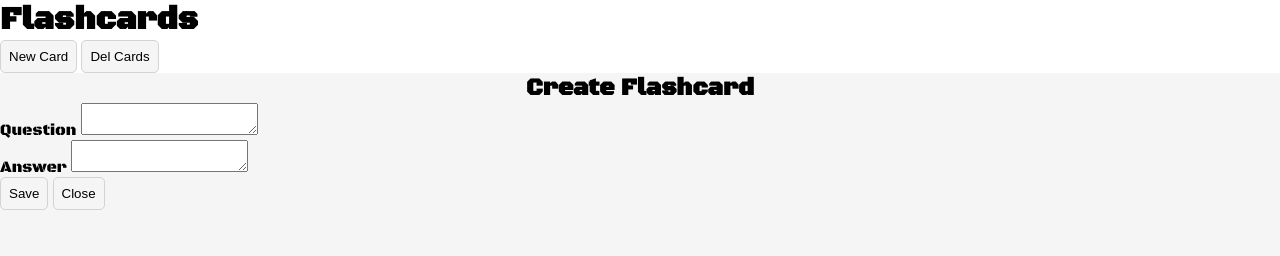
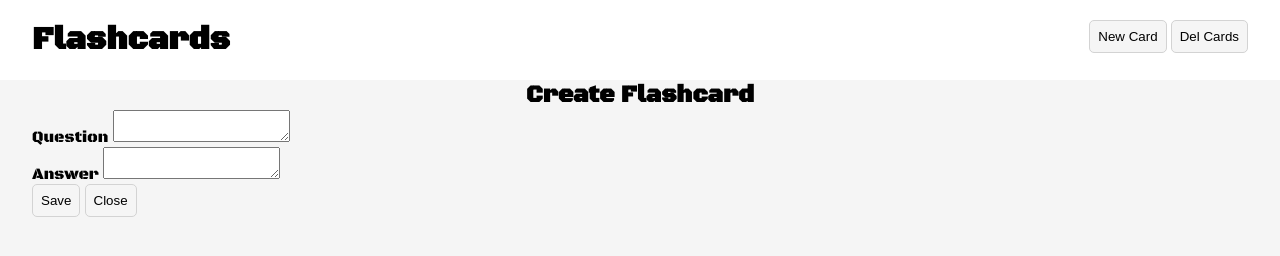
Before and after one commit to claudiahW/flash-cards, a plain HTML site: page index.html in a window 1280 px wide. Drawn offline with Linux system fonts and the light colour scheme.

Commit message:
style nav container

```diff
--- a/style.css
+++ b/style.css
@@ -26,3 +26,19 @@ button{
     border-radius: 5px;
     background-color: whitesmoke;
 }
+button:hover{
+    background-color: rgba(0, 0, 0, 0.1);
+}
+.container{
+    width: 95%;
+    margin:auto;
+}
+
+.nav{
+    display: flex;
+    justify-content: space-between;
+    width: 100%;
+    margin: auto;
+    padding: 20px 0;
+    background-color: white;
+}
```
